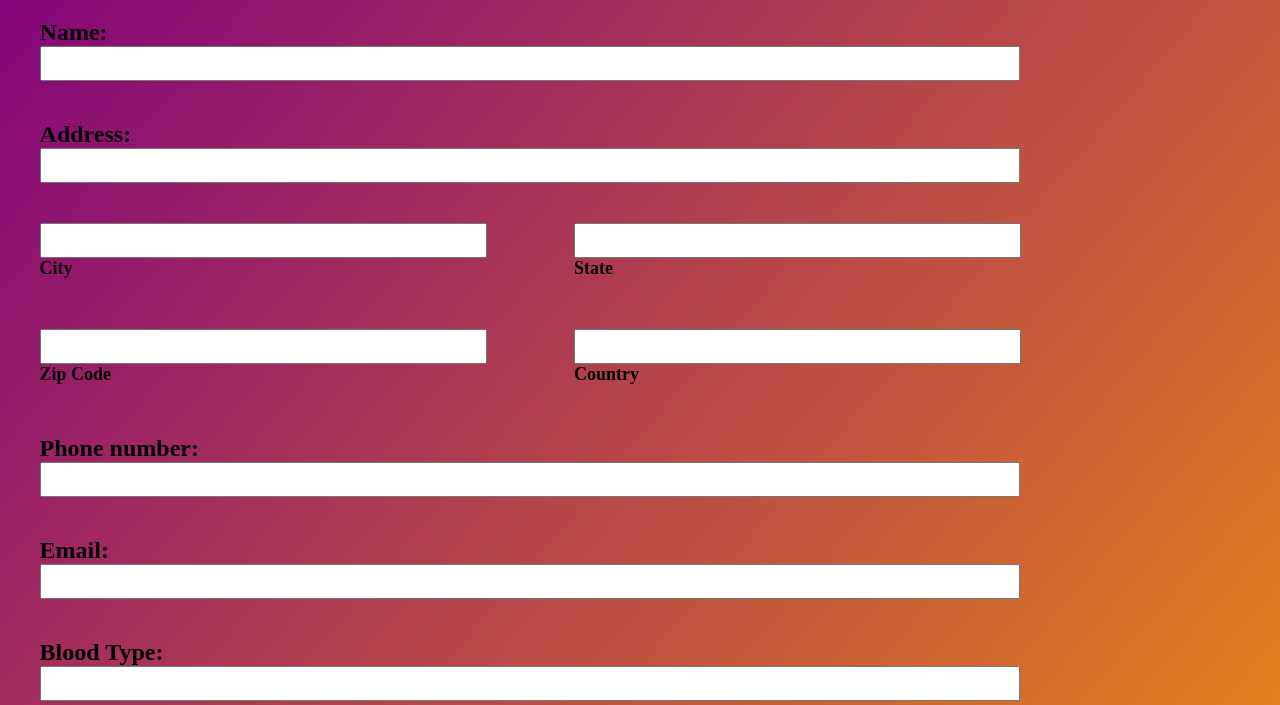
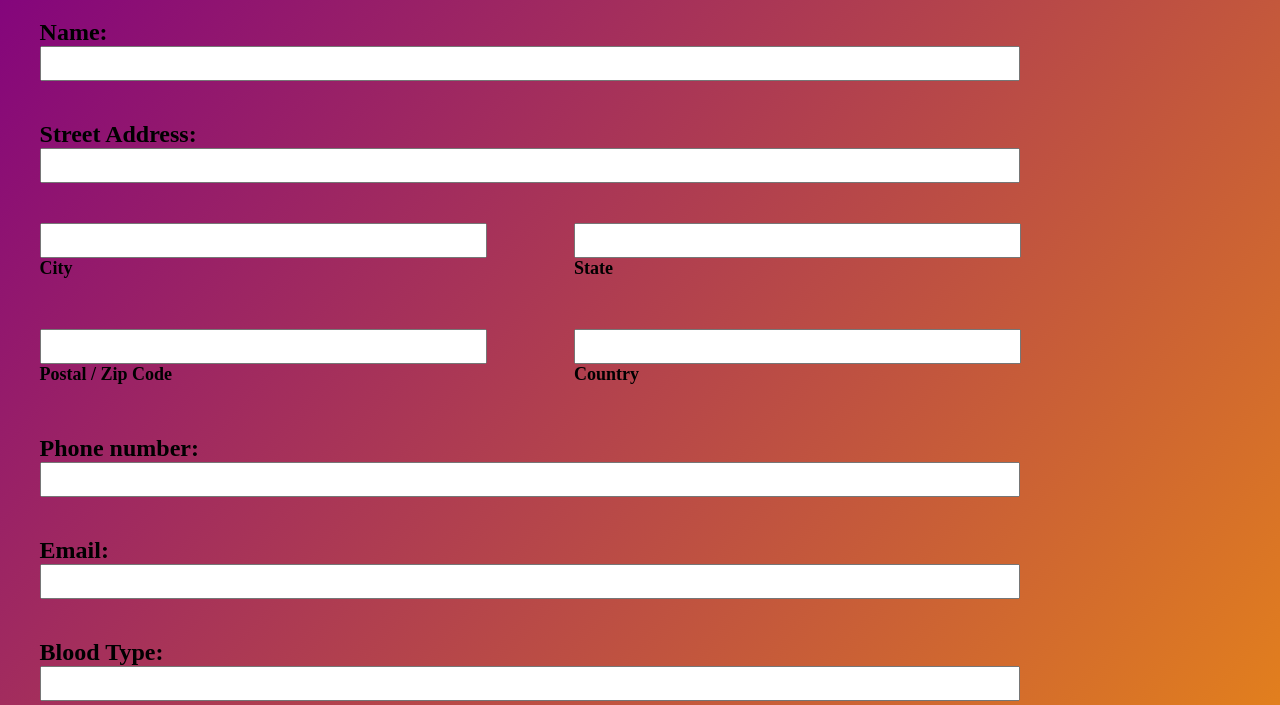
Before and after one commit to violn/CSC120Website, a plain HTML site: page page2.html in a window 1280 px wide. Shown: the part 95-800 px from the top of the page. Drawn offline with Linux system fonts and the light colour scheme; files that its build step writes are made by us from their sources.

Commit message:
Add files via upload
Made a change to the address label and zip code label to match wireframe diagram

```diff
--- a/page2.html
+++ b/page2.html
@@ -13,7 +13,7 @@
         <input type="text" name="name">
       </div>
       <div class="form-group">
-        <label>Address: </label>
+        <label>Street Address: </label>
         <input type="text" name="address">
       </div>
       <div class="sub-address">
@@ -26,7 +26,7 @@
       </div>
       <div class="sub-address">
         <input type="text" name="zipcode">
-        <label>Zip Code</label>
+        <label>Postal / Zip Code</label>
       </div>
       <div class="sub-address">
         <input type="text" name="country">
```
